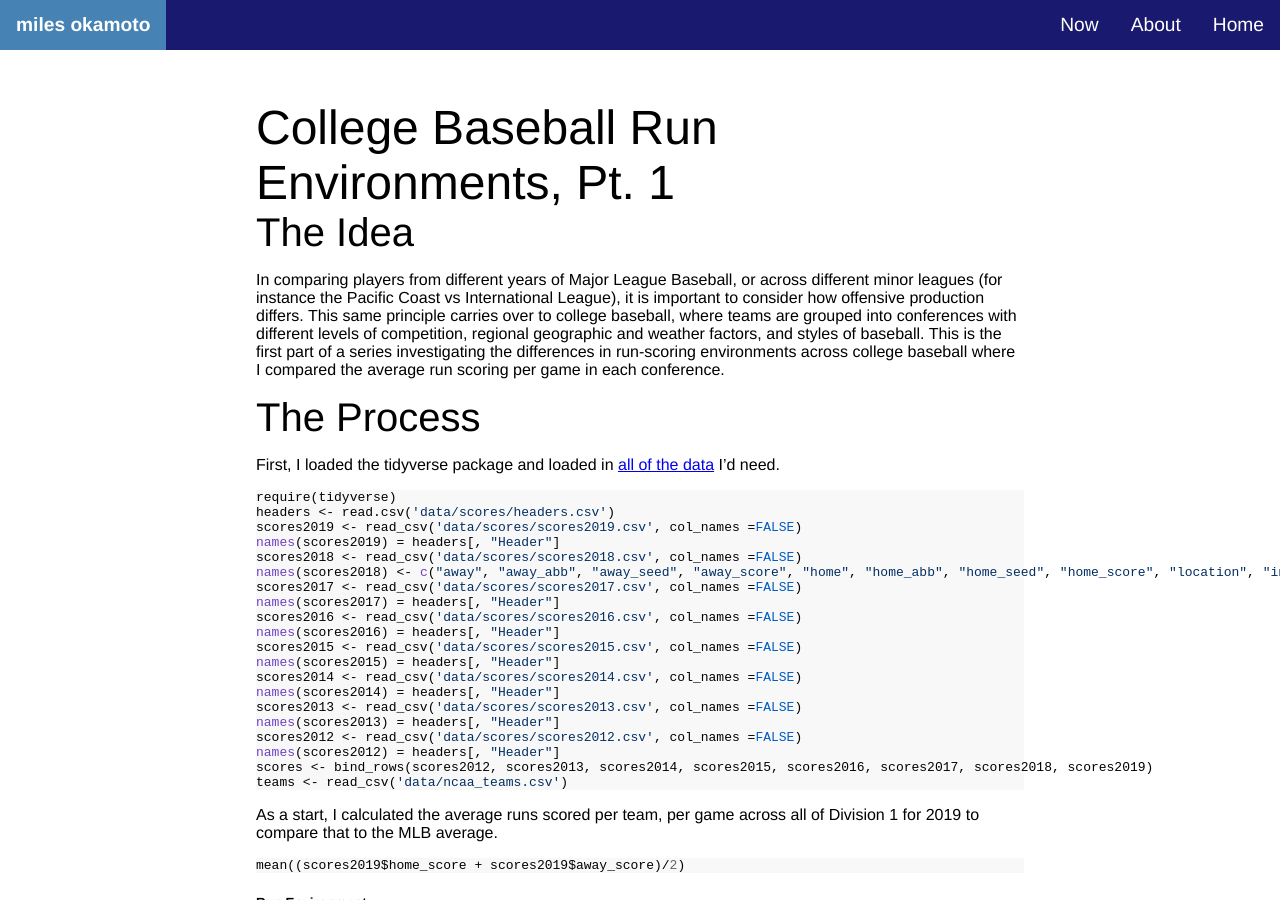
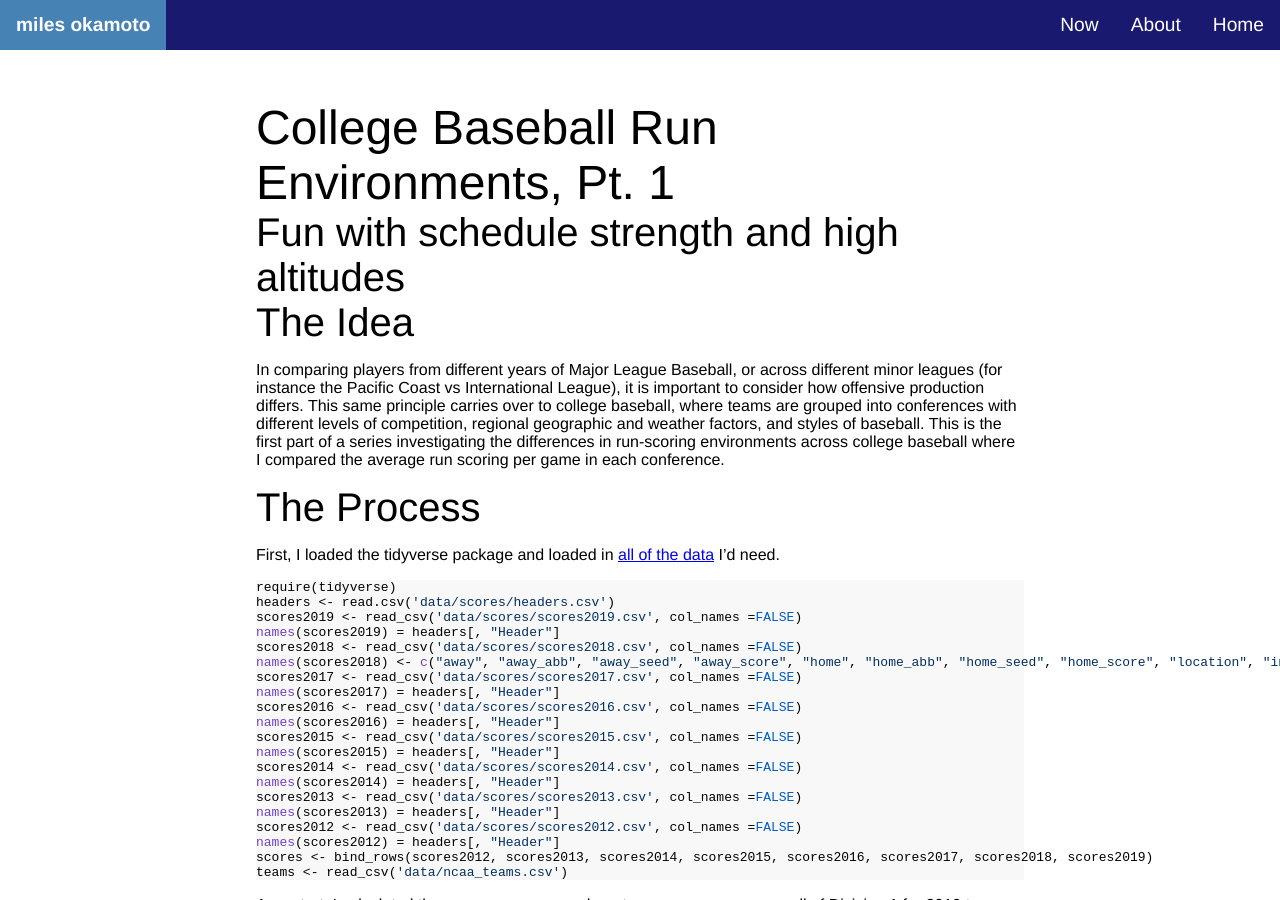
Before and after one commit to milesok/milesok.github.io, a Jekyll site: the page built from _posts/ncaa-baseball/2019-07-30-college-baseball-run-environments-pt-1.md, in a window 1280 px wide and 900 px high. Built offline with Jekyll 4.4.1, drawn with Linux system fonts in a browser that asks for light colours; some web fonts are replaced.

Commit message:
Update 2019-07-30-college-baseball-run-environments-pt-1.md

```diff
--- a/_posts/ncaa-baseball/2019-07-30-college-baseball-run-environments-pt-1.md
+++ b/_posts/ncaa-baseball/2019-07-30-college-baseball-run-environments-pt-1.md
@@ -2,6 +2,7 @@
 layout: post
 published: true
 title: 'College Baseball Run Environments, Pt. 1'
+subtitle: Fun with schedule strength and high altitudes
 ---
 ### The Idea
 
```
